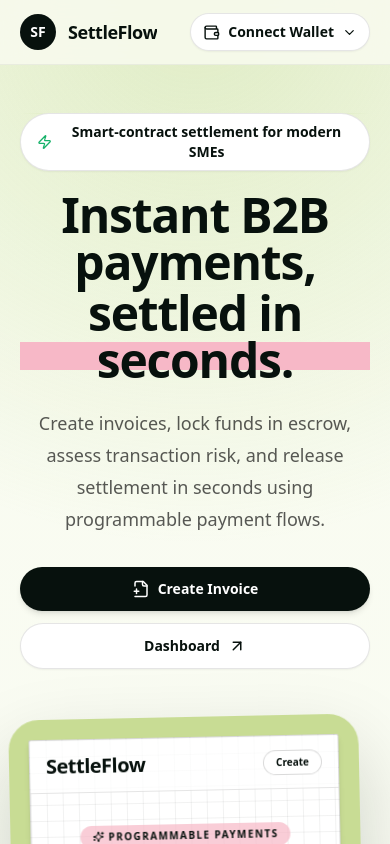
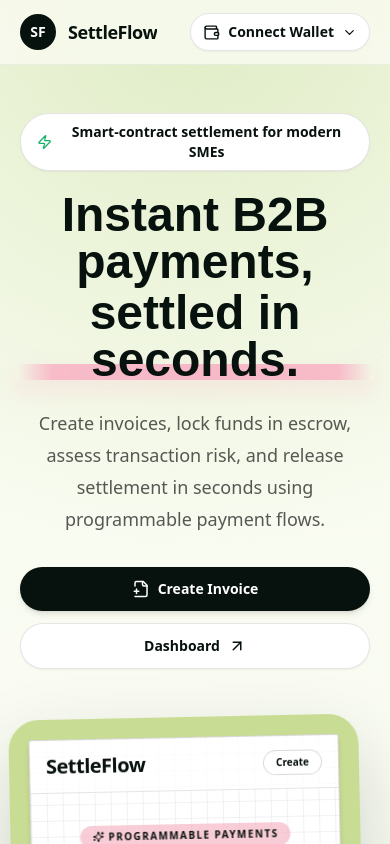
Before and after one commit to Abhi-saxena1/SettleFlow, a Next.js app in the folder frontend/: page / in a window 390 px wide. Shown: the top 844 px of the page. Built offline with nearby package versions, Linux system fonts and the light colour scheme; no server answers.

Commit message:
improvised the phone ui

```diff
--- a/frontend/app/globals.css
+++ b/frontend/app/globals.css
@@ -188,10 +188,31 @@ input {
     background: linear-gradient(180deg, transparent 48%, #f7b8c7 48%, #f7b8c7 82%, transparent 82%);
   }
 
+  .hero-title {
+    font-family: Arial, Helvetica, sans-serif;
+    font-weight: 900;
+    letter-spacing: 0;
+    text-wrap: balance;
+  }
+
   .hero-highlight {
-    background: linear-gradient(180deg, transparent 56%, #f7b8c7 56%, #f7b8c7 86%, transparent 86%);
+    background: none;
+    isolation: isolate;
+    position: relative;
     -webkit-box-decoration-break: clone;
     box-decoration-break: clone;
+  }
+
+  .hero-highlight::before {
+    background: linear-gradient(90deg, rgba(247, 184, 199, 0), rgba(247, 184, 199, 0.95) 10%, #f7b8c7 50%, rgba(247, 184, 199, 0.95) 90%, rgba(247, 184, 199, 0));
+    bottom: 0.06em;
+    box-shadow: 0 10px 22px rgba(247, 184, 199, 0.34);
+    content: "";
+    height: 0.34em;
+    left: -0.08em;
+    position: absolute;
+    right: -0.08em;
+    z-index: -1;
   }
 }
 
--- a/frontend/components/HeroSection.jsx
+++ b/frontend/components/HeroSection.jsx
@@ -10,7 +10,7 @@ export default function HeroSection() {
           <Zap size={16} className="text-leaf" />
           Smart-contract settlement for modern SMEs
         </div>
-        <h1 className="animate-reveal text-5xl font-black leading-[0.98] tracking-tight text-ink sm:text-6xl lg:text-7xl" style={{ animationDelay: "90ms" }}>
+        <h1 className="hero-title animate-reveal text-5xl font-black leading-[0.98] text-ink sm:text-6xl lg:text-7xl" style={{ animationDelay: "90ms" }}>
           Instant B2B payments,
           <span className="hero-highlight mx-auto mt-1 block w-fit px-2 sm:mx-2 sm:mt-0 sm:inline-block">
             settled in seconds.
```
